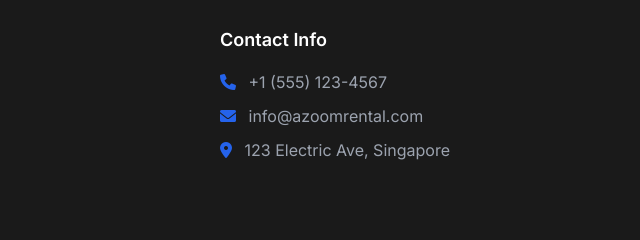
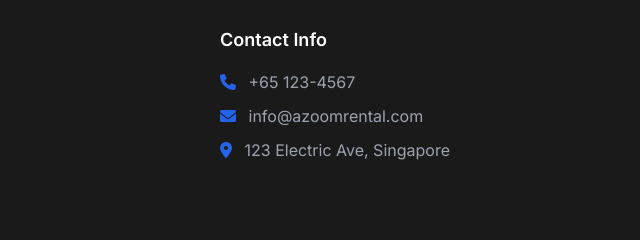
Before and after one commit to mrCleo/Assigment2, a website: page return.html in a window 1280 px wide. Shown: the part 1605-1845 px from the top of the page, 640-1280 px from the left. Drawn offline with Linux system fonts and the light colour scheme.

Commit message:
Commmits new changes part4

```diff
--- a/return.html
+++ b/return.html
@@ -185,7 +185,7 @@
                 </div>
                 <div class="footer-section">
                     <h4>Contact Info</h4>
-                    <p><i class="fas fa-phone"></i> +1 (555) 123-4567</p>
+                    <p><i class="fas fa-phone"></i> +65 123-4567</p>
                     <p><i class="fas fa-envelope"></i> info@azoomrental.com</p>
                     <p><i class="fas fa-map-marker-alt"></i> 123 Electric Ave, Singapore</p>
                 </div>
```
